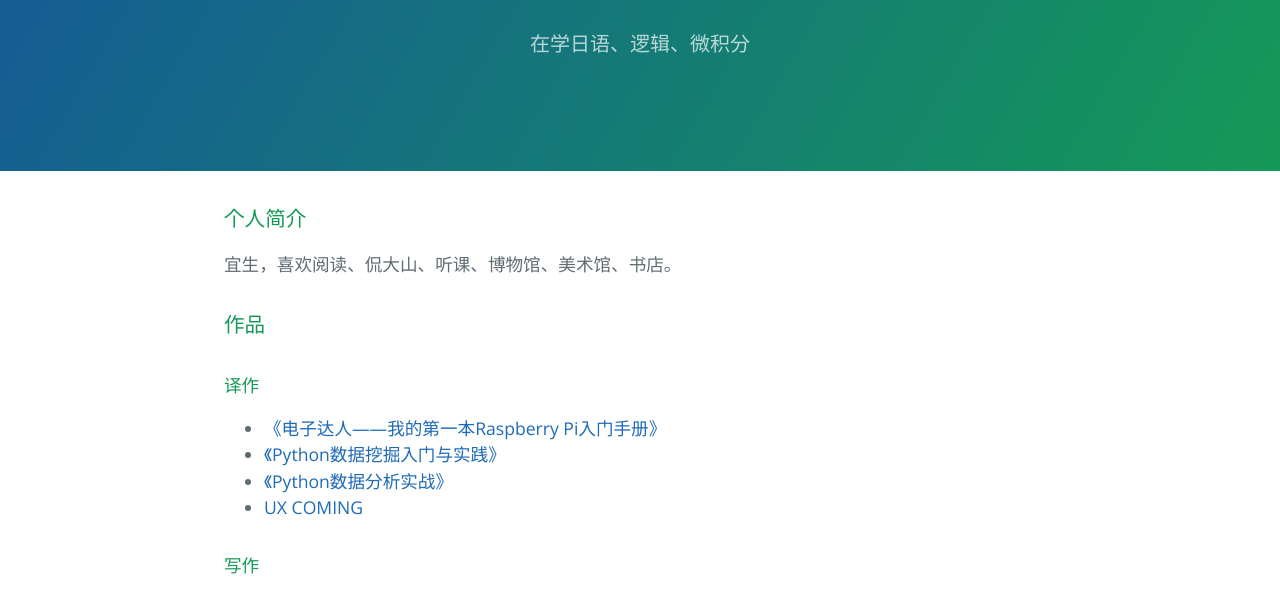
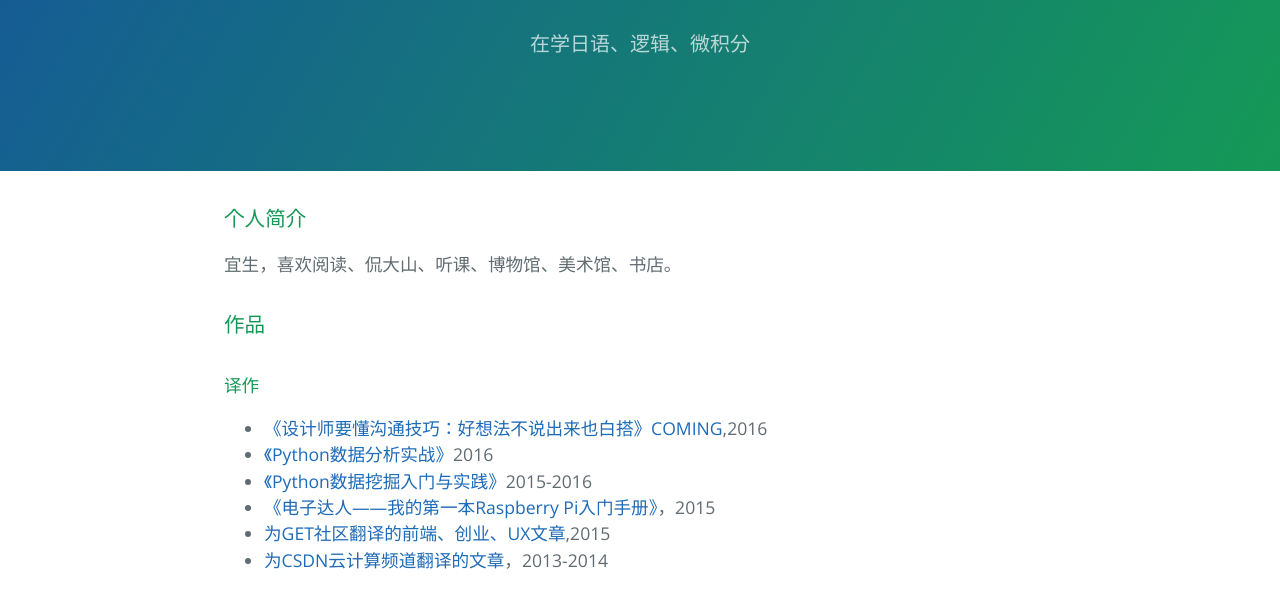
Before and after one commit to kiwi4py/kiwi4py.github.io, a plain HTML site: page index.html in a window 1280 px wide. Shown: the part 208-800 px from the top of the page. Drawn offline with nearby package versions, Linux system fonts and the light colour scheme.

Commit message:
Update index.html

```diff
--- a/index.html
+++ b/index.html
@@ -26,10 +26,12 @@
 <a id="designer-templates" class="anchor" href="#designer-templates" aria-hidden="true"><span aria-hidden="true" class="octicon octicon-link"></span></a>作品</h3>
 <h4>译作</h4>
 <ul>
-  <li><a href="#">《电子达人——我的第一本Raspberry Pi入门手册》</a></li>
-  <li><a href="#">《Python数据挖掘入门与实践》</a></li>
-  <li><a href="#">《Python数据分析实战》</a></li>
-  <li><a href="#">UX COMING</a></li>
+  <li><a href="http://www.ituring.com.cn/book/1764">《设计师要懂沟通技巧：好想法不说出来也白搭》COMING</a>,2016</li>
+  <li><a href="http://www.ituring.com.cn/book/1752">《Python数据分析实战》</a>2016</li>
+   <li><a href="http://www.ituring.com.cn/book/1745">《Python数据挖掘入门与实践》</a>2015-2016</li>
+  <li><a href="https://www.amazon.cn/%E5%9B%BE%E4%B9%A6/dp/B01AKAXMUE">《电子达人——我的第一本Raspberry Pi入门手册》</a>，2015</li>
+  <li><a href="http://get.ftqq.com/5482.user">为GET社区翻译的前端、创业、UX文章</a>,2015</li>
+  <li><a href="http://so.csdn.net/so/search/s.do?q=%E4%BA%91%E6%B3%BD&q=%E4%BA%91%E6%B3%BD">为CSDN云计算频道翻译的文章</a>，2013-2014</li>
 </ul>
 
 <h4>写作</h4>
```
